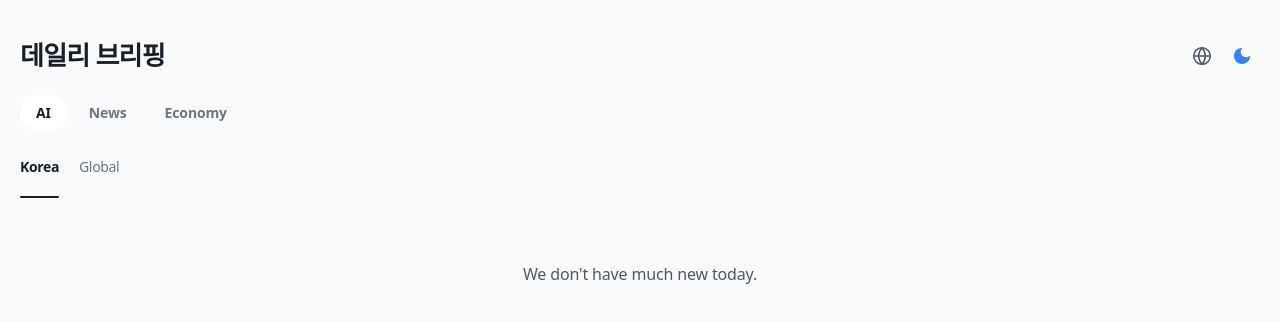
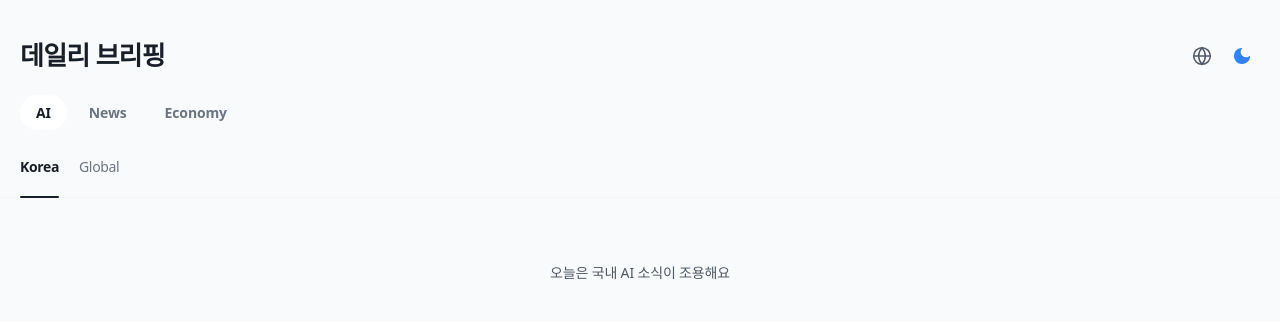
Before and after one commit to P0it/daily-news, a Next.js app in the folder frontend/: page / in a window 1280 px wide. Shown: the top 322 px of the page. Built offline with nearby package versions, Linux system fonts and the light colour scheme; a web font is replaced by a local one.

Commit message:
fix(frontend): route tab=ai to AiSection (was falling through to 시사)

```diff
--- a/frontend/src/app/page.tsx
+++ b/frontend/src/app/page.tsx
@@ -14,6 +14,7 @@ import {
   parseTabFromSearch,
 } from '@/lib/tabs'
 import type { Briefing, NewsItem } from '@/lib/types'
+import { AiSection } from '@/components/AiSection'
 import { CurrentSection } from '@/components/CurrentSection'
 import { HeroCard } from '@/components/HeroCard'
 import { MarketIndices } from '@/components/MarketIndices'
@@ -74,6 +75,12 @@ function HomeInner() {
         {dict.loading}
       </p>
     )
+  }
+
+  // ───── AI 탭 (Week 5b: default — DECISIONS #13) ─────
+  if (tab === 'ai') {
+    const aiTab = briefing.tabs.ai ?? { domestic: [], foreign: [] }
+    return <AiSection tab={aiTab} scope={scope} dict={dict} />
   }
 
   // ───── 경제 탭 (Week 5a: picks 내부 통합 + 국내/해외 단일 scope) ─────
```
